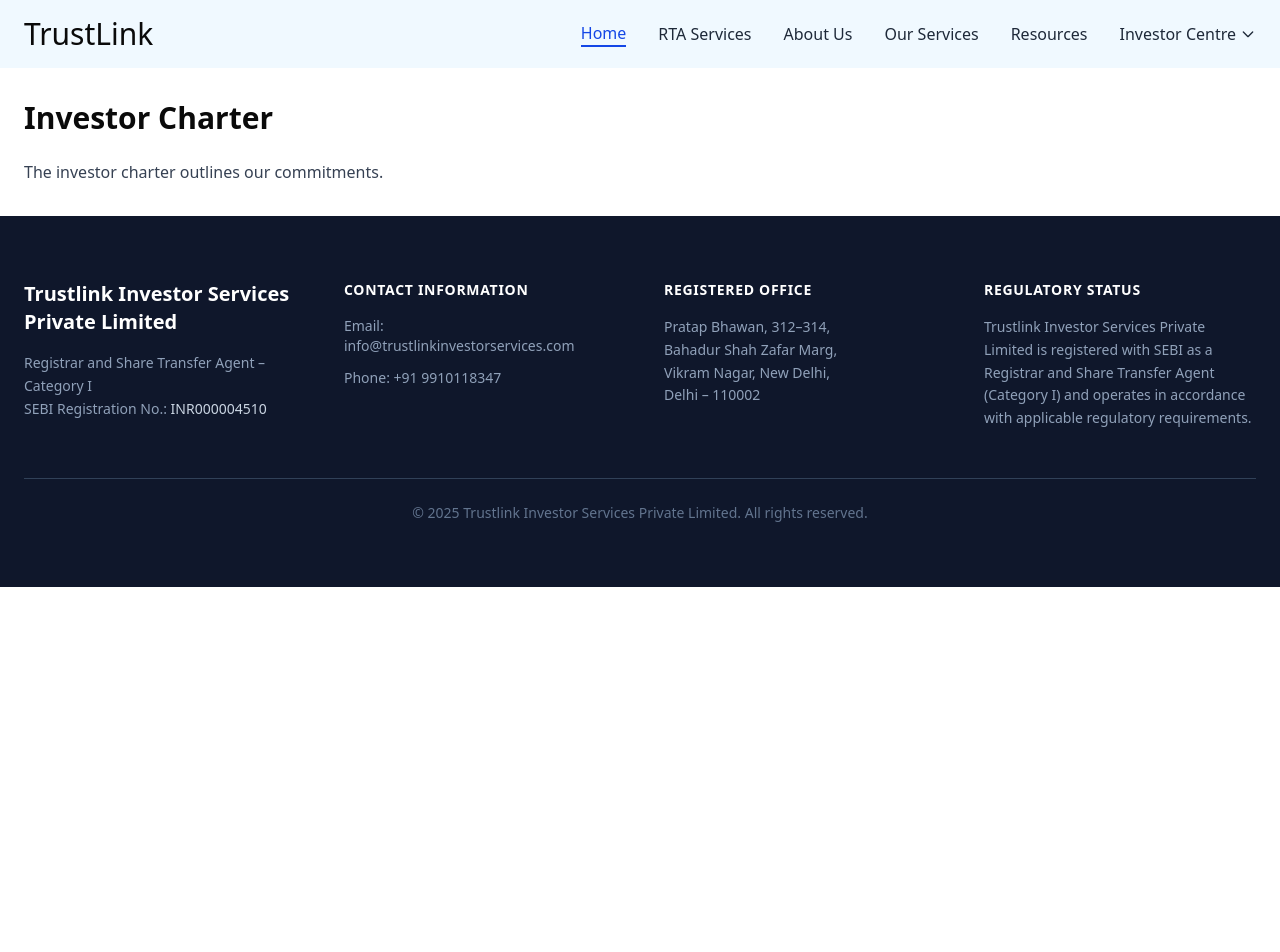
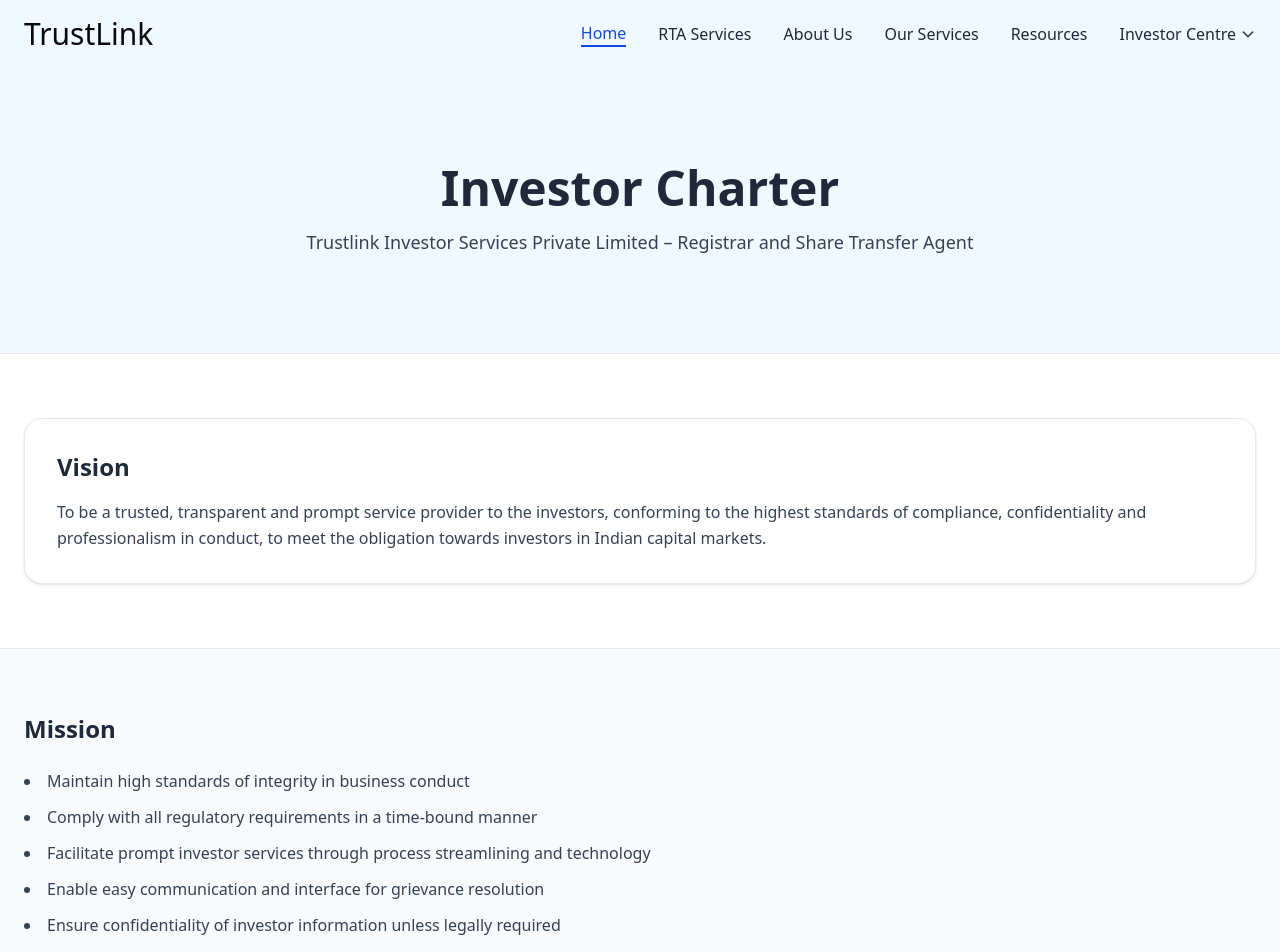
Before and after one commit to Ayushxcodes/rta, a Next.js app: page /investor/investor-charter in a window 1280 px wide. Shown: the top 952 px of the page. Before the commit the page ends 800 px from the top, so only its background shows below. Built offline with nearby package versions, Linux system fonts and the light colour scheme.

Commit message:
done_new

```diff
--- a/app/investor/investor-charter/page.tsx
+++ b/app/investor/investor-charter/page.tsx
@@ -1,10 +1,169 @@
-export default function InvestorCharter() {
+export default function InvestorCharterPage() {
   return (
-    <div className="container mx-auto px-6 py-8">
-      <h1 className="text-3xl font-bold mb-6">Investor Charter</h1>
-      <p className="text-gray-700">
-        The investor charter outlines our commitments.
-      </p>
-    </div>
+    <section className="bg-white text-black">
+      {/* Page Header */}
+      <div className="bg-sky-50 py-24 border-b border-gray-200">
+        <div className="container mx-auto px-6 text-center">
+          <h1 className="mb-4 text-4xl font-extrabold sm:text-5xl text-gray-800">
+            Investor Charter
+          </h1>
+          <p className="mx-auto max-w-4xl text-lg text-gray-700 leading-relaxed">
+            Trustlink Investor Services Private Limited – Registrar and Share Transfer Agent
+          </p>
+        </div>
+      </div>
+
+      {/* Vision */}
+      <div className="container mx-auto px-6 py-16">
+        <div className="rounded-2xl border border-gray-200 bg-white p-8 shadow-sm">
+          <h2 className="mb-4 text-2xl font-bold text-gray-800">Vision</h2>
+          <p className="text-gray-700 leading-relaxed">
+            To be a trusted, transparent and prompt service provider to the investors,
+            conforming to the highest standards of compliance, confidentiality and
+            professionalism in conduct, to meet the obligation towards investors in
+            Indian capital markets.
+          </p>
+        </div>
+      </div>
+
+      {/* Mission */}
+      <div className="bg-slate-50 py-16 border-t border-b border-gray-200">
+        <div className="container mx-auto px-6">
+          <h2 className="mb-6 text-2xl font-bold text-gray-800">Mission</h2>
+          <ul className="space-y-3 list-disc list-inside text-gray-700">
+            <li>Maintain high standards of integrity in business conduct</li>
+            <li>Comply with all regulatory requirements in a time-bound manner</li>
+            <li>Facilitate prompt investor services through process streamlining and technology</li>
+            <li>Enable easy communication and interface for grievance resolution</li>
+            <li>Ensure confidentiality of investor information unless legally required</li>
+          </ul>
+        </div>
+      </div>
+
+      {/* Services */}
+      <div className="container mx-auto px-6 py-20">
+        <h2 className="mb-8 text-3xl font-bold text-gray-800">
+          Services Provided by RTA to Investors
+        </h2>
+
+        <div className="space-y-4 text-gray-700 leading-relaxed">
+          <ul className="list-disc list-inside space-y-2">
+            <li>Providing allotment details and clarification</li>
+            <li>KYC updates for physical holdings (address, bank, email, PAN, nomination)</li>
+            <li>Processing holding changes – transmission, transposition, duplicate certificates, demat/remat</li>
+            <li>Processing tax exemption/lower TDS declarations and revalidation of payouts</li>
+            <li>Timely processing of investor service requests with discrepancy intimation</li>
+            <li>Execution of corporate actions – ESOPs, dividends, stock split, bonus, merger/demerger</li>
+            <li>Communication of rights issue entitlements</li>
+            <li>Communication of buyback, exit offers, takeover procedures</li>
+            <li>Transfer of shares/dividends to IEPF and suspense account where applicable</li>
+            <li>Processing grievances received through email, letters, and SCORES</li>
+          </ul>
+        </div>
+      </div>
+
+      {/* Timelines Table */}
+      <div className="bg-slate-50 py-20 border-t border-gray-200">
+        <div className="container mx-auto px-6">
+          <h2 className="mb-8 text-3xl font-bold text-gray-800">
+            Timelines for Investor Services
+          </h2>
+
+          <div className="overflow-x-auto rounded-xl border border-gray-200 bg-white shadow-sm">
+            <table className="w-full text-sm text-left">
+              <thead className="bg-gray-100 text-gray-800 font-semibold">
+                <tr>
+                  <th className="px-4 py-3">Nature of Service</th>
+                  <th className="px-4 py-3">Expected Timelines (Days)</th>
+                </tr>
+              </thead>
+              <tbody className="text-gray-700">
+                {[
+                  ["Transmission request", "21"],
+                  ["Duplicate certificate", "30"],
+                  ["Dematerialisation", "15"],
+                  ["Rematerialisation", "30"],
+                  ["Transposition", "15"],
+                  ["Change of address / contact details", "15"],
+                  ["Change of name / signature / nomination", "30"],
+                  ["Updation of PAN", "15"],
+                  ["Dividend / interest revalidation", "15"],
+                  ["Investor grievance redressal", "21"],
+                  ["IPO allotment", "6"],
+                ].map((row, i) => (
+                  <tr key={i} className="border-t">
+                    <td className="px-4 py-3">{row[0]}</td>
+                    <td className="px-4 py-3">{row[1]}</td>
+                  </tr>
+                ))}
+              </tbody>
+            </table>
+          </div>
+        </div>
+      </div>
+
+      {/* Rights of Investors */}
+      <div className="container mx-auto px-6 py-20">
+        <h2 className="mb-6 text-3xl font-bold text-gray-800">
+          Rights of Investors
+        </h2>
+        <ul className="list-disc list-inside space-y-2 text-gray-700">
+          <li>Right to receive all declared benefits and material information</li>
+          <li>Right to fair and equitable treatment</li>
+          <li>Right to participate in AGM/EGM and e-voting</li>
+          <li>Right to approach RTA, Depository, Exchanges, or SEBI for grievance resolution</li>
+          <li>Right to statutory disclosures and service updates</li>
+          <li>Right to transfer securities with minimal documentation</li>
+          <li>Right to accessibility, education, customized services, and escalation matrix</li>
+        </ul>
+      </div>
+
+      {/* Do’s & Don’ts */}
+      <div className="bg-slate-50 py-20 border-t border-gray-200">
+        <div className="container mx-auto px-6 grid md:grid-cols-2 gap-10">
+          <div>
+            <h3 className="mb-4 text-xl font-bold text-gray-800">Do’s</h3>
+            <ul className="list-disc list-inside space-y-2 text-gray-700">
+              <li>Encash dividends regularly</li>
+              <li>Ensure PAN and nomination are registered</li>
+              <li>Update KYC and bank details</li>
+              <li>Monitor corporate announcements</li>
+              <li>Keep copies of documents submitted</li>
+            </ul>
+          </div>
+
+          <div>
+            <h3 className="mb-4 text-xl font-bold text-gray-800">Don’ts</h3>
+            <ul className="list-disc list-inside space-y-2 text-gray-700">
+              <li>Do not keep folios without PAN or nomination</li>
+              <li>Do not deal with unauthorized persons</li>
+              <li>Do not share confidential security details</li>
+            </ul>
+          </div>
+        </div>
+      </div>
+
+      {/* Grievance Redressal */}
+      <div className="container mx-auto px-6 py-20">
+        <h2 className="mb-6 text-3xl font-bold text-gray-800">
+          Grievance Redressal & Escalation Mechanism
+        </h2>
+
+        <div className="space-y-4 text-gray-700 leading-relaxed">
+          <p>
+            Investors may lodge grievances with the Listed Company / RTA via
+            designated grievance email IDs. Complaints are addressed within 21 days.
+          </p>
+          <p>
+            If unresolved, investors may escalate through <strong>SCORES 2.0</strong>
+            (SEBI’s centralized grievance redressal system).
+          </p>
+          <p>
+            Investors may also approach the <strong>SMART ODR</strong> platform for
+            online conciliation and arbitration as per SEBI guidelines.
+          </p>
+        </div>
+      </div>
+    </section>
   );
 }
```
